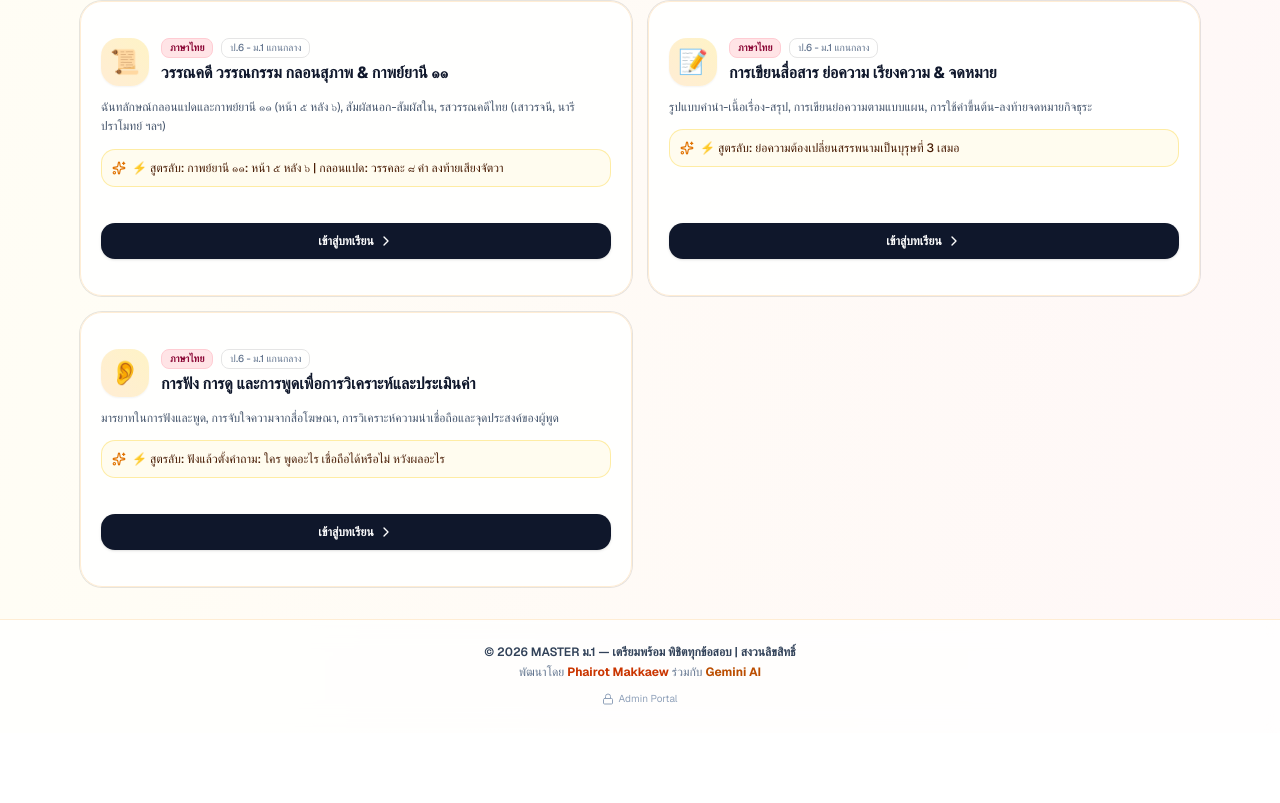
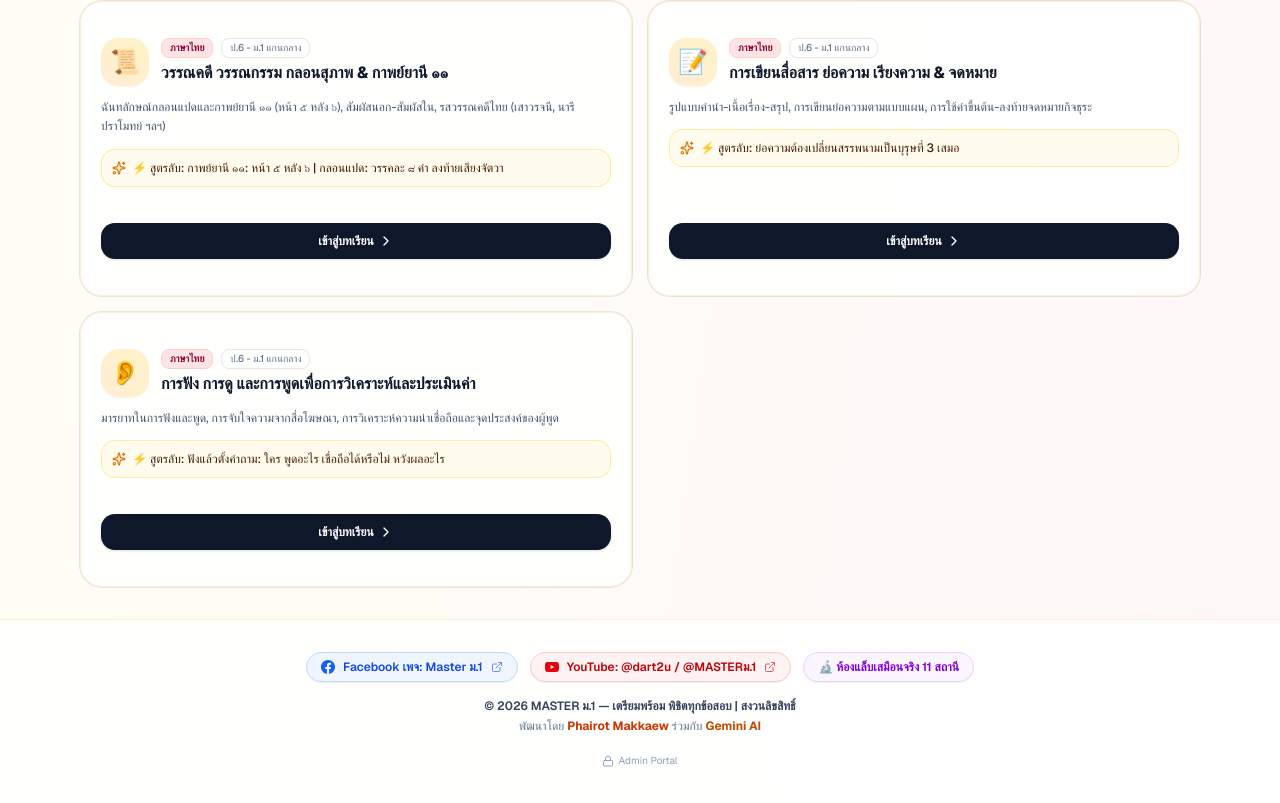
Before and after one commit to hourmir2-maker/master-m1, a Next.js app: page /learn in a window 1280 px wide. Shown: the part 8491-9294 px from the top of the page. Before the commit the page ends 9224 px from the top, so only its background shows below. Built offline with nearby package versions, Linux system fonts and the light colour scheme.

Commit message:
feat(web): add official Facebook page and YouTube community links to navbar and footer

```diff
--- a/src/app/page.tsx
+++ b/src/app/page.tsx
@@ -2,6 +2,7 @@ import Link from 'next/link'
 import { Button } from '@/components/ui/button'
 import { Card, CardContent } from '@/components/ui/card'
 import AdBanner from '@/components/AdBanner'
+import Footer from '@/components/Footer'
 import {
   BookOpen,
   Brain,
@@ -32,6 +33,18 @@ export default function LandingPage() {
             </div>
           </div>
           <div className="flex items-center gap-2">
+            <a
+              href="https://www.facebook.com/645243598902533"
+              target="_blank"
+              rel="noopener noreferrer"
+              className="hidden sm:inline-flex items-center gap-1.5 px-3 py-1.5 rounded-lg text-xs font-bold text-blue-700 bg-blue-50 hover:bg-blue-100 border border-blue-200 transition-all shadow-2xs"
+              title="ติดตามข่าวสารและสูตรลัดบน Facebook เพจ Master ม.1"
+            >
+              <svg className="w-3.5 h-3.5 fill-blue-600" viewBox="0 0 24 24">
+                <path d="M24 12.073c0-6.627-5.373-12-12-12s-12 5.373-12 12c0 5.99 4.388 10.954 10.125 11.854v-8.385H7.078v-3.47h3.047V9.43c0-3.007 1.792-4.669 4.533-4.669 1.312 0 2.686.235 2.686.235v2.953H15.83c-1.491 0-1.956.925-1.956 1.874v2.25h3.328l-.532 3.47h-2.796v8.385C19.612 23.027 24 18.062 24 12.073z"/>
+              </svg>
+              <span>เพจ Facebook</span>
+            </a>
             <Link href="/school">
               <Button variant="outline" className="border-blue-200 text-blue-800 bg-blue-50/80 hover:bg-blue-100 font-bold text-xs shadow-xs">
                 🏫 สำหรับโรงเรียน (School Portal)
@@ -229,12 +242,7 @@ export default function LandingPage() {
         </div>
       </main>
 
-      <footer className="bg-white border-t border-orange-100 py-8 text-center text-slate-500 text-xs sm:text-sm">
-        <p className="font-semibold text-slate-700">© 2026 MASTER ม.1 — เตรียมพร้อม พิชิตทุกข้อสอบ | สงวนลิขสิทธิ์</p>
-        <p className="text-xs text-slate-500 mt-1">
-          พัฒนาโดย <span className="font-bold text-orange-600">Phairot Makkaew</span> ร่วมกับ <span className="font-bold text-amber-600">Gemini AI</span>
-        </p>
-      </footer>
+      <Footer />
     </div>
   )
 }
--- a/src/components/Footer.tsx
+++ b/src/components/Footer.tsx
@@ -1,17 +1,68 @@
 import Link from 'next/link'
-import { Lock } from 'lucide-react'
+import { Lock, ExternalLink } from 'lucide-react'
+
+function FacebookIcon({ className = "w-4 h-4" }: { className?: string }) {
+  return (
+    <svg className={className} fill="currentColor" viewBox="0 0 24 24">
+      <path d="M24 12.073c0-6.627-5.373-12-12-12s-12 5.373-12 12c0 5.99 4.388 10.954 10.125 11.854v-8.385H7.078v-3.47h3.047V9.43c0-3.007 1.792-4.669 4.533-4.669 1.312 0 2.686.235 2.686.235v2.953H15.83c-1.491 0-1.956.925-1.956 1.874v2.25h3.328l-.532 3.47h-2.796v8.385C19.612 23.027 24 18.062 24 12.073z"/>
+    </svg>
+  )
+}
+
+function YouTubeIcon({ className = "w-4 h-4" }: { className?: string }) {
+  return (
+    <svg className={className} fill="currentColor" viewBox="0 0 24 24">
+      <path d="M23.498 6.186a3.016 3.016 0 0 0-2.122-2.136C19.505 3.545 12 3.545 12 3.545s-7.505 0-9.377.505A3.017 3.017 0 0 0 .502 6.186C0 8.07 0 12 0 12s0 3.93.502 5.814a3.016 3.016 0 0 0 2.122 2.136c1.871.505 9.376.505 9.376.505s7.505 0 9.377-.505a3.015 3.015 0 0 0 2.122-2.136C24 15.93 24 12 24 12s0-3.93-.502-5.814zM9.545 15.568V8.432L15.818 12l-6.273 3.568z"/>
+    </svg>
+  )
+}
 
 export default function Footer() {
   return (
-    <footer className="bg-white/80 backdrop-blur-md border-t border-orange-100 py-6 px-4 text-center text-xs text-slate-500 mt-auto">
-      <div className="max-w-4xl mx-auto space-y-1">
+    <footer className="bg-white/85 backdrop-blur-md border-t border-orange-100 py-8 px-4 text-center text-xs text-slate-500 mt-auto">
+      <div className="max-w-4xl mx-auto space-y-4">
+        {/* Official Social Links & Community Hub */}
+        <div className="flex flex-wrap items-center justify-center gap-3">
+          <a
+            href="https://www.facebook.com/645243598902533"
+            target="_blank"
+            rel="noopener noreferrer"
+            className="inline-flex items-center gap-2 px-3.5 py-1.5 rounded-full bg-blue-50 text-blue-700 hover:bg-blue-100 hover:text-blue-800 border border-blue-200 transition-all font-semibold shadow-2xs hover:scale-105"
+          >
+            <FacebookIcon className="w-3.5 h-3.5 text-blue-600" />
+            <span>Facebook เพจ: Master ม.1</span>
+            <ExternalLink className="w-3 h-3 opacity-60" />
+          </a>
+
+          <a
+            href="https://www.youtube.com/@dart2u"
+            target="_blank"
+            rel="noopener noreferrer"
+            className="inline-flex items-center gap-2 px-3.5 py-1.5 rounded-full bg-red-50 text-red-700 hover:bg-red-100 hover:text-red-800 border border-red-200 transition-all font-semibold shadow-2xs hover:scale-105"
+          >
+            <YouTubeIcon className="w-3.5 h-3.5 text-red-600" />
+            <span>YouTube: @dart2u / @MASTERม.1</span>
+            <ExternalLink className="w-3 h-3 opacity-60" />
+          </a>
+
+          <Link
+            href="/virtual-lab"
+            className="inline-flex items-center gap-1.5 px-3.5 py-1.5 rounded-full bg-purple-50 text-purple-700 hover:bg-purple-100 hover:text-purple-800 border border-purple-200 transition-all font-semibold shadow-2xs hover:scale-105"
+          >
+            <span>🔬 ห้องแล็บเสมือนจริง 11 สถานี</span>
+          </Link>
+        </div>
+
+        <div className="space-y-1">
           <p className="font-semibold text-slate-700">
             © 2026 MASTER ม.1 — เตรียมพร้อม พิชิตทุกข้อสอบ | สงวนลิขสิทธิ์
           </p>
           <p className="text-[11px] sm:text-xs text-slate-500">
             พัฒนาโดย <span className="font-bold text-orange-700">Phairot Makkaew</span> ร่วมกับ <span className="font-bold text-amber-700">Gemini AI</span>
           </p>
-        <div className="pt-2">
+        </div>
+
+        <div className="pt-1">
           <Link
             href="/admin"
             className="inline-flex items-center gap-1 text-[10px] text-slate-400 hover:text-orange-600 transition-colors"
```
Lines whose indentation alone changed are shown as unchanged.
